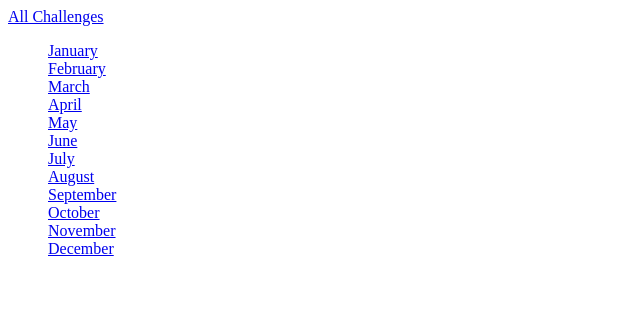
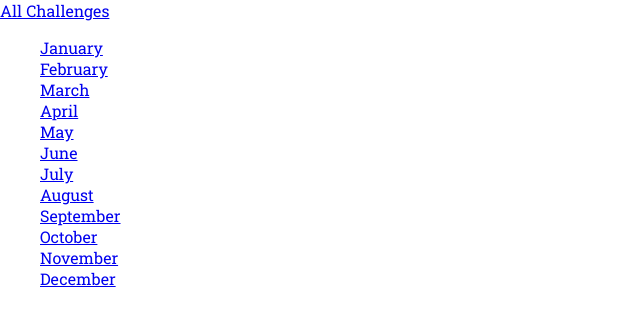
Before and after one commit to BuDi4ka/Django-Udemy, a Django app: page /challenges/ in a window 1280 px wide. Shown: the top 326 px of the page, without its empty margins (0-640 px from the left). Run offline with Django 5.2, Linux system fonts and the light colour scheme.

Commit message:
adding static files

```diff
--- a/mypage/challenges/templates/challenges/index.html
+++ b/mypage/challenges/templates/challenges/index.html
@@ -6,7 +6,7 @@
 {% endblock %}
 
 {% block title %}
-    All Challenges
+    All1 Challenges
 {% endblock %}
 
 {% block content %}
--- a/mypage/mypage/settings.py
+++ b/mypage/mypage/settings.py
@@ -119,6 +119,12 @@ USE_TZ = True
 
 STATIC_URL = 'static/'
 
+STATICFILES_DIRS = [
+    BASE_DIR / 'static',
+]
+
+STATIC_ROOT = BASE_DIR / 'staticfiles'
+
 # Default primary key field type
 # https://docs.djangoproject.com/en/5.2/ref/settings/#default-auto-field
 
--- /dev/null
+++ b/mypage/static/style.css
@@ -0,0 +1,9 @@
+@import url('https://fonts.googleapis.com/css2?family=Roboto+Slab:wght@400;900&display=swap');
+
+html {
+    font-family: 'Roboto Slab', sans-serif;
+}
+
+body {
+    margin: 0px;
+}
--- a/mypage/templates/base.html
+++ b/mypage/templates/base.html
@@ -1,9 +1,13 @@
+{% load static %}
+
 <!DOCTYPE html>
 <html lang="en">
 <head>
     <meta charset="UTF-8">
     <title>{% block title %}My Challenges{% endblock %}</title>
-    {% block css_files %} {% endblock %}
+    <link rel="stylesheet" href="{% static "style.css" %}">
+    {% block css_files %}
+    {% endblock %}
 </head>
 <body>
     {% block content %}
```
